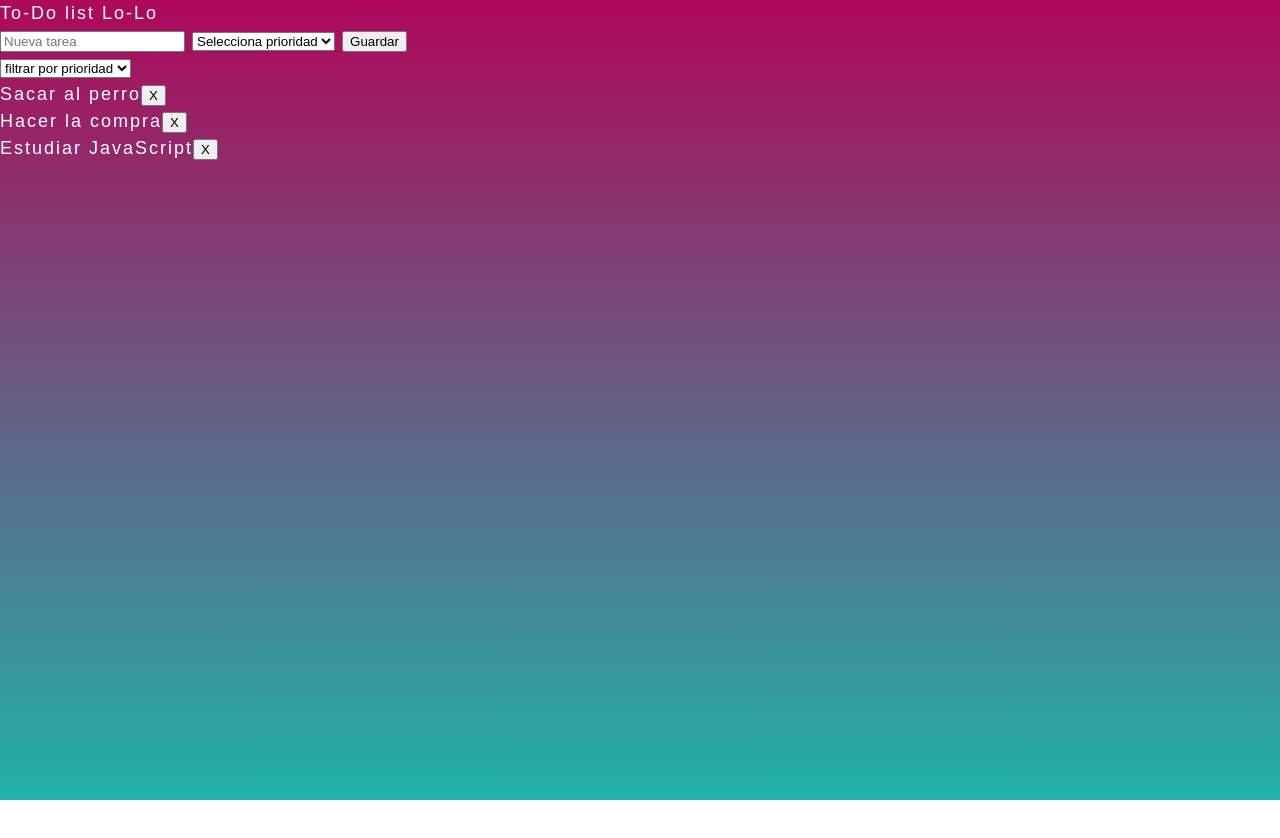
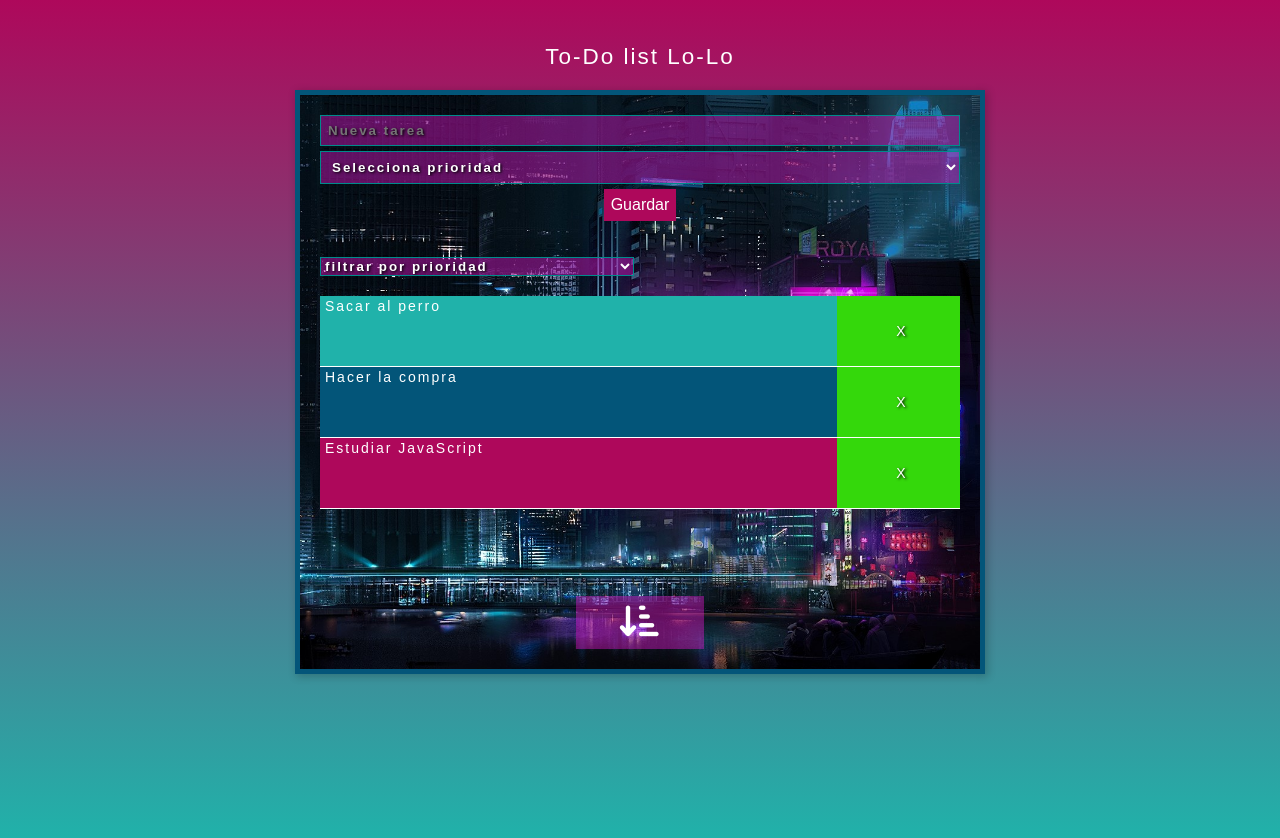
Before and after one commit to LoloSG/agenda_tareas, a plain HTML site: page index.html in a window 1280 px wide. Before the commit the page ends 800 px from the top, so only its background shows below. Drawn offline with Linux system fonts and the light colour scheme; a web font is replaced by a local one.

Commit message:
Estilos de CSS terminados

```diff
--- a/css/style.css
+++ b/css/style.css
@@ -1,6 +1,7 @@
 @import url(./reset.css);
 @import url('https://cdnjs.cloudflare.com/ajax/libs/font-awesome/5.15.4/css/all.min.css');
 @import url('https://fonts.googleapis.com/css2?family=Kdam+Thmor+Pro&display=swap');
+@import url('https://cdnjs.cloudflare.com/ajax/libs/font-awesome/6.1.1/css/all.min.css');
 
 /* font-family: 'Kdam Thmor Pro', sans-serif; */
 
@@ -22,3 +23,196 @@ body {
     color: white;
     height: 100vh;
 }
+
+
+h1{
+  margin: 0 auto;
+  margin-top: 40px;
+  width: 50%;
+  height: 50px;
+  text-align: center;
+  font-size: 125%;
+}
+
+.wrapper{
+
+    margin: 0 auto;
+    width: 50%;
+    padding: 20px;
+    box-shadow: 2px 2px 8px 1px rgba(0, 0, 0, 0.2);
+    background-image: url(../images/125199-cyberpunk-artwork-city-dark-cityscape-digital-art-futuristic.jpg);
+    background-position: center;
+    background-size: cover;
+    border: 5px solid rgb(3, 85, 121);
+
+}
+
+
+/* Formulario */
+
+.form {
+    display: flex;
+    flex-direction: column;
+    margin-bottom: 2em;
+}
+
+#enterTask {
+
+  font-family: 'Kdam Thmor Pro', sans-serif;
+  letter-spacing: 2px;
+  color: white;
+  font-weight: bold;
+  text-shadow: black 0.1em 0.1em 0.2em;
+  border: none;
+  background: rgba(237, 23, 215, 0.4);
+  border: 1px solid darkcyan;
+
+}
+
+#priorityInput{
+  font-family: 'Kdam Thmor Pro', sans-serif;
+  letter-spacing: 2px;
+  color: white;
+  font-weight: bold;
+  text-shadow: black 0.1em 0.1em 0.2em;
+  border: none;
+  background: rgba(237, 23, 215, 0.4);
+  border: 1px solid darkcyan;
+}
+
+#priorityFilter{
+  font-family: 'Kdam Thmor Pro', sans-serif;
+  letter-spacing: 2px;
+  color: white;
+  font-weight: bold;
+  text-shadow: black 0.1em 0.1em 0.2em;
+  border: none;
+  background: rgba(237, 23, 215, 0.4);
+  border: 1px solid darkcyan;
+}
+
+
+
+button{
+  background-color: rgb(52, 216, 11);
+  border: none;
+  cursor: pointer;
+  color: white;
+  font-size: 14px;
+  text-shadow: black 0.1em 0.1em 0.2em;
+}
+
+#btn {
+
+    margin: 0 auto;
+    background-color: var(--colorPrincipal);
+    border: none;
+    cursor: pointer;
+    color: white;
+    font-size: 16px;
+}
+
+button:hover{
+    background: radial-gradient( rgb(52, 216, 11), red );
+    transition: 0.5s;
+    width: 75%;
+
+}
+
+.form select {
+    padding: 7px;
+    border: none;
+    margin: 5px 0;
+}
+
+.form input {
+    border: none;
+    padding: 7px;
+}
+
+
+.form button{
+    padding: 7px;
+}
+
+
+/* Tareas */
+
+.tareas .filtrado {
+    margin-bottom: 20px;
+    display: flex;
+    justify-content: space-between;
+    flex-wrap: wrap;
+}
+
+.tareas .filtrado select{
+    width: 49%;
+    border: none;
+}
+
+.tareas .filtrado input{
+    width: 49%;
+    height: 30px;
+    border: none;
+
+}
+
+.tareas ul li{
+    display: flex;
+    flex-wrap: wrap;
+    justify-content: space-between;
+    border-bottom: 1px solid white;
+    height: 70px;
+    font-size: 14px;
+
+}
+
+.listado{
+  margin: 0 auto;
+
+  width: calc(100%-40px);
+}
+
+.listado ul{
+  width: 100%;
+  height: 300px;
+  overflow-y: scroll;
+  overflow-x: hidden;
+}
+
+.listado ul li{
+    padding-left: 5px;
+    width: 100%;
+}
+
+.listado ul::-webkit-scrollbar {
+  width: 12px;
+}
+
+.listado ul li button{
+    display: block;
+    width: 20%;
+}
+
+.diaria {
+    background-color: var(--colorSecundario);
+}
+.mensual {
+    background-color: rgb(3, 85, 121);
+}
+
+.urgente {
+    background-color: var(--colorPrincipal);
+}
+
+.arrow{
+    margin: 0 auto;
+    width: 20%;
+    height: 10%;
+    font-size: 35px;
+    color: white;
+    background-color: rgba(237, 23, 215, 0.4);
+
+    text-align: center;
+
+}
--- a/index.html
+++ b/index.html
@@ -38,15 +38,15 @@
             </div>
 
             <div class="listado">
-                <ul id="lista">
+                <ul>
                     <!--<li>
                         <button id="btn-eliminar">Eliminar</button>
                     </li>
                     -->
                 </ul>
             </div>
-
         </div>
+        <div class="arrow"><i class="fa-solid fa-arrow-down-short-wide"></i></div>
 
 
     </div>
--- a/js/main.js
+++ b/js/main.js
@@ -1,4 +1,4 @@
-const listaTasks = document.querySelector('#lista')
+const listaTasks = document.querySelector('ul')
 const inputAddTarea = document.querySelector('#enterTask');
 const inputPrioridad = document.querySelector('#priorityInput');
 const selectPrioridad = document.querySelector('#priorityFilter');
@@ -27,6 +27,7 @@ const printOneTask = function (pTarea) {
 
     button.appendChild(contentButton);
     li.appendChild(button);
+
 
 
 
```
Also changed, not shown: images/125199-cyberpunk-artwork-city-dark-cityscape-digital-art-futuristic.jpg (added).
